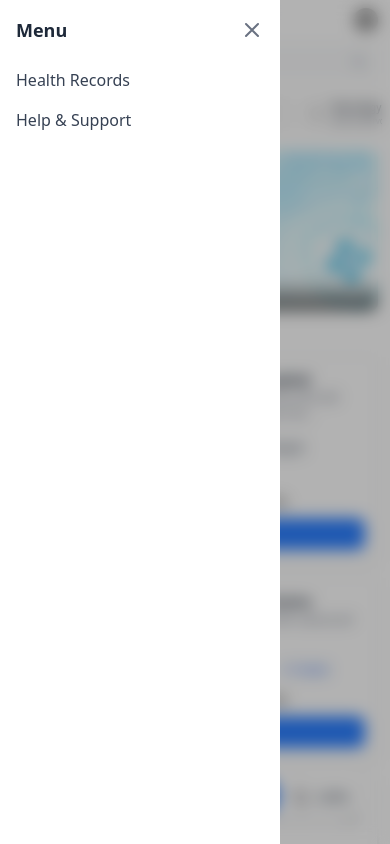
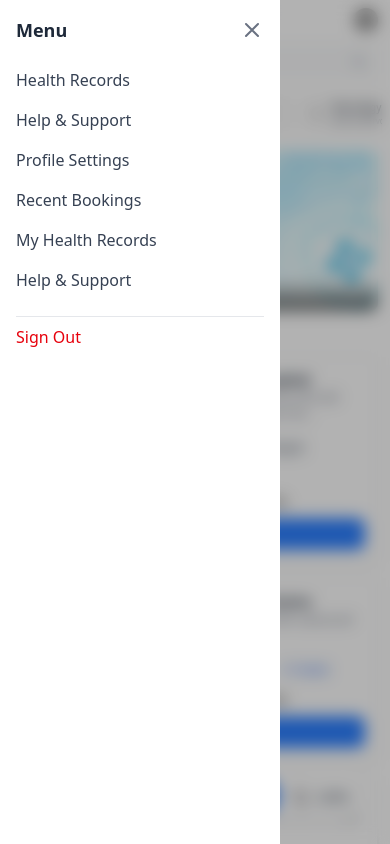
Before and after one commit to LakshmiSureshChandra/BookMyAppointments, a React (Vite) app: page / in a window 390 px wide. Both pictures are taken after a click on the button 24 px from the left and 20 px from the top of the page. Shown: the top 844 px of the page. Built offline with nearby package versions, Linux system fonts and the light colour scheme; grey boxes are pictures that could not be loaded.

Commit message:
added profile menu to navbar

```diff
--- a/src/components/Navbar/MobileNavbar.tsx
+++ b/src/components/Navbar/MobileNavbar.tsx
@@ -186,6 +186,37 @@ const MobileNavbar: FC<MobileNavbarProps> = ({ activeTab, setActiveTab }) => {
                         >
                             <Link to="/health-records" className="text-gray-700 hover:text-blue-600 transition-colors">Health Records</Link>
                             <Link to="/help" className="text-gray-700 hover:text-blue-600 transition-colors">Help & Support</Link>
+                            <Link
+                                to="/profile"
+                                className="text-gray-700 hover:text-blue-600 transition-colors"
+                            >
+                                Profile Settings
+                            </Link>
+                            <Link
+                                to="/bookings"
+                                className="text-gray-700 hover:text-blue-600 transition-colors"
+                            >
+                                Recent Bookings
+                            </Link>
+                            <Link
+                                to="/health-records"
+                                className="text-gray-700 hover:text-blue-600 transition-colors"
+                            >
+                                My Health Records
+                            </Link>
+                            <Link
+                                to="/help"
+                                className="text-gray-700 hover:text-blue-600 transition-colors"
+                            >
+                                Help & Support
+                            </Link>
+                            <div className="h-px bg-gray-200 my-2" />
+                            <button
+                                className="text-left text-red-600 hover:text-red-700 transition-colors"
+                                onClick={() => {/* Add logout logic */}}
+                            >
+                                Sign Out
+                            </button>
                         </motion.div>
                     </motion.div>
                 </motion.div>
--- a/src/components/Navbar/Navbar.tsx
+++ b/src/components/Navbar/Navbar.tsx
@@ -1,10 +1,11 @@
 import type { FC } from 'react'
 import { Link, useLocation } from 'react-router-dom'
 import { useState } from 'react'
-import { motion } from 'framer-motion';
+import { motion, AnimatePresence } from 'framer-motion';
 
 const Navbar: FC = () => {
     const [activeTab, setActiveTab] = useState<'hospital' | 'lab'>('hospital')
+    const [isProfileMenuOpen, setIsProfileMenuOpen] = useState(false)
     const location = useLocation()
     const isHomePage = location.pathname === '/'
 
@@ -118,11 +119,60 @@ const Navbar: FC = () => {
                 </div>
 
                 {/* Profile section - pushed to the right */}
-                <div className="flex items-center gap-2 bg-[#F3F3F3] rounded-full">
-                    <div className="w-8 h-8 rounded-full bg-gray-200 m-1 overflow-hidden">
-                        <img src="/profile-placeholder.png" alt="Profile" className="w-full h-full object-cover" />
-                    </div>
-                    <span className="text-black font-semibold mx-2">Rachana Ranade</span>
+                <div className="relative">
+                    <button
+                        onClick={() => setIsProfileMenuOpen(!isProfileMenuOpen)}
+                        className="flex items-center gap-2 bg-[#F3F3F3] rounded-full hover:bg-gray-100 transition-colors"
+                    >
+                        <div className="w-8 h-8 rounded-full bg-gray-200 m-1 overflow-hidden">
+                            <img src="/profile-placeholder.png" alt="Profile" className="w-full h-full object-cover" />
+                        </div>
+                        <span className="text-black font-semibold mx-2">Rachana Ranade</span>
+                    </button>
+
+                    <AnimatePresence>
+                        {isProfileMenuOpen && (
+                            <motion.div
+                                initial={{ opacity: 0, y: 10 }}
+                                animate={{ opacity: 1, y: 0 }}
+                                exit={{ opacity: 0, y: 10 }}
+                                transition={{ duration: 0.2 }}
+                                className="absolute right-0 mt-2 w-48 bg-white rounded-xl shadow-lg py-2 z-50"
+                            >
+                                <Link
+                                    to="/profile"
+                                    className="flex items-center px-4 py-2 text-gray-700 hover:bg-gray-50"
+                                >
+                                    Profile Settings
+                                </Link>
+                                <Link
+                                    to="/bookings"
+                                    className="flex items-center px-4 py-2 text-gray-700 hover:bg-gray-50"
+                                >
+                                    Recent Bookings
+                                </Link>
+                                <Link
+                                    to="/health-records"
+                                    className="flex items-center px-4 py-2 text-gray-700 hover:bg-gray-50"
+                                >
+                                    My Health Records
+                                </Link>
+                                <Link
+                                    to="/help"
+                                    className="flex items-center px-4 py-2 text-gray-700 hover:bg-gray-50"
+                                >
+                                    Help & Support
+                                </Link>
+                                <div className="h-px bg-gray-200 my-1" />
+                                <button
+                                    className="w-full flex items-center px-4 py-2 text-red-600 hover:bg-gray-50"
+                                    onClick={() => {/* Add logout logic */}}
+                                >
+                                    Sign Out
+                                </button>
+                            </motion.div>
+                        )}
+                    </AnimatePresence>
                 </div>
             </div>
         </nav>
```
